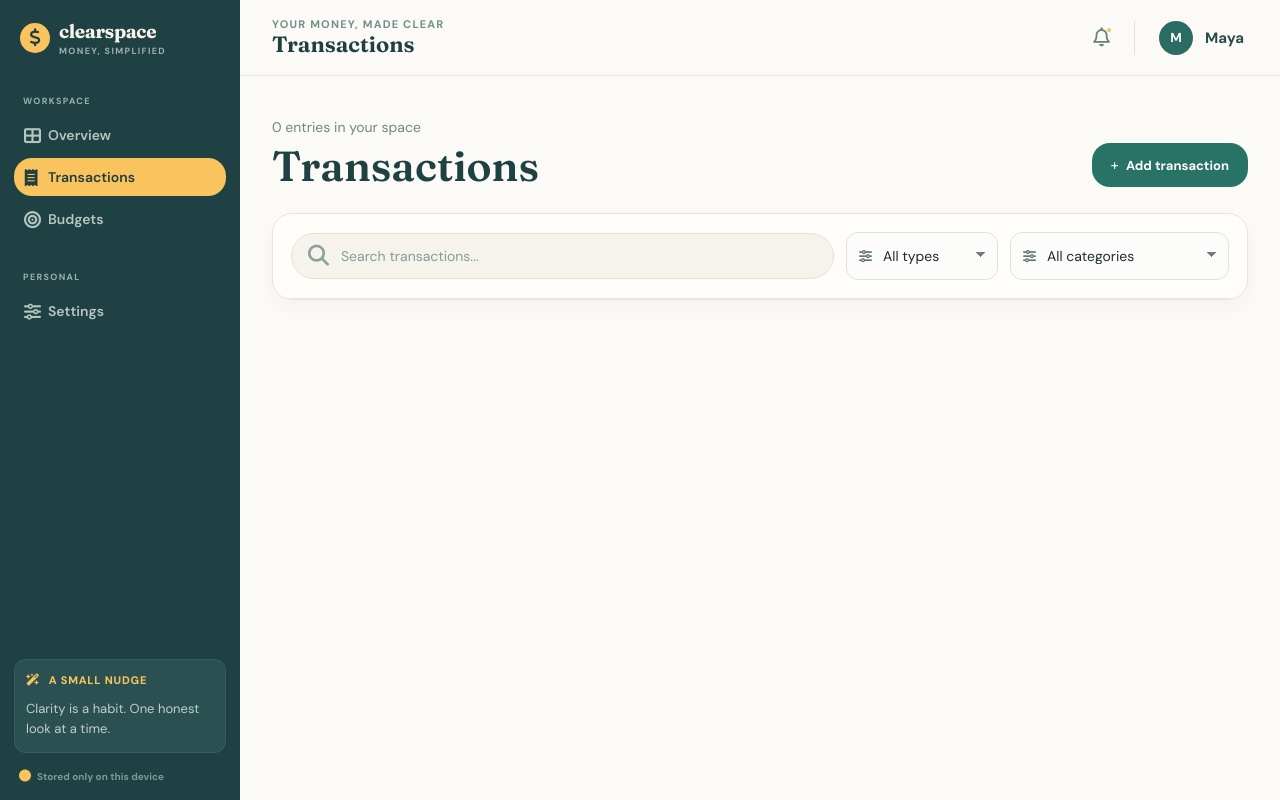
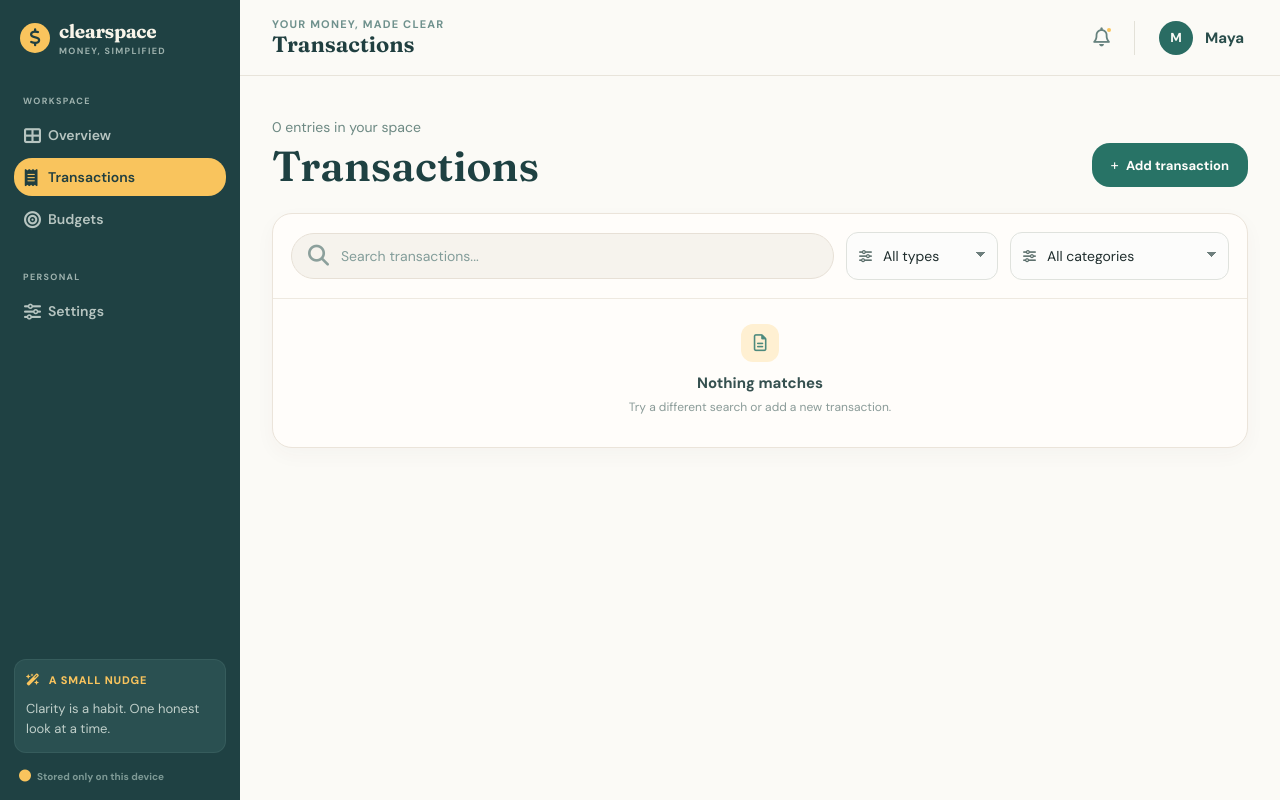
Before and after one commit to emperorfrost17-png/finance-tracker-app, a React (Vite) app: page /transactions in a window 1280 px wide. Built offline with nearby package versions, Linux system fonts and the light colour scheme.

Commit message:
made search bar work and created nothing matches

```diff
--- a/src/App.tsx
+++ b/src/App.tsx
@@ -13,8 +13,8 @@ export interface Transaction {
   icon: JSX.Element;
   title: string;
   amount: { expense: number; income: number };
-  merchant?: string;
-  note?: string;
+  merchant: string | null;
+  note: string | null;
   category:
     | "Housing"
     | "Transportation"
--- /dev/null
+++ b/src/components/NothingMatches.css
@@ -0,0 +1,34 @@
+.nothing-matches {
+  display: flex;
+  flex-direction: column;
+  align-items: center;
+  justify-content: center;
+  min-height: 148px;
+  padding: 22px 24px 28px;
+  text-align: center;
+}
+
+.nothing-matches-icon {
+  display: inline-flex;
+  align-items: center;
+  justify-content: center;
+  width: 38px;
+  height: 38px;
+  margin-bottom: 12px;
+  border-radius: 12px;
+  color: #4d8a7d;
+  background: #fff0d2;
+  font-size: 17px;
+}
+
+.nothing-matches h2 {
+  margin: 0;
+  color: #35504f;
+  font: 700 15px/1.25 var(--font-body);
+}
+
+.nothing-matches p {
+  margin: 7px 0 0;
+  color: #8a9b98;
+  font: 400 12px/1.4 var(--font-body);
+}
--- /dev/null
+++ b/src/components/NothingMatches.tsx
@@ -0,0 +1,13 @@
+import "./NothingMatches.css";
+
+export function NothingMatches() {
+  return (
+    <div className="nothing-matches">
+      <span className="nothing-matches-icon" aria-hidden="true">
+        <i className="fa-regular fa-file-lines"></i>
+      </span>
+      <h2>Nothing matches</h2>
+      <p>Try a different search or add a new transaction.</p>
+    </div>
+  );
+}
--- a/src/pages/TransactionsPage.tsx
+++ b/src/pages/TransactionsPage.tsx
@@ -1,5 +1,6 @@
 import { Sidebar } from "../components/Sidebar";
 import { Header } from "../components/Header";
+import { NothingMatches } from "../components/NothingMatches";
 import type { Transaction } from "../App";
 import { useState } from "react";
 import dayjs from "dayjs";
@@ -25,6 +26,13 @@ export function TransactionsPage({
     "All types" | "Expense" | "Income"
   >("All types");
   const [categoryFilter, setCategoryFilter] = useState("All categories");
+  const [searchQuery, setSearchQuery] = useState("");
+
+  const handleSearchQueryChange = (
+    event: React.ChangeEvent<HTMLInputElement>,
+  ) => {
+    setSearchQuery(event.target.value);
+  };
 
   const handleTypeFilterChange = (
     event: React.ChangeEvent<HTMLSelectElement>,
@@ -45,8 +53,17 @@ export function TransactionsPage({
       const categoryMatches =
         categoryFilter === "All categories" ||
         transaction.category === categoryFilter;
+      const searchMatches =
+        transaction.title.toLowerCase().includes(searchQuery.toLowerCase()) ||
+        transaction.category
+          .toLowerCase()
+          .includes(searchQuery.toLowerCase()) ||
+        (transaction.merchant &&
+          transaction.merchant
+            .toLowerCase()
+            .includes(searchQuery.toLowerCase()));
 
-      return typeMatches && categoryMatches;
+      return typeMatches && categoryMatches && searchMatches;
     });
   };
   // Function to handle the deletion of a transaction by its ID
@@ -99,6 +116,8 @@ export function TransactionsPage({
                   type="search"
                   placeholder="Search transactions..."
                   aria-label="Search transactions"
+                  value={searchQuery}
+                  onChange={handleSearchQueryChange}
                 />
               </label>
 
@@ -146,6 +165,9 @@ export function TransactionsPage({
                 </select>
               </div>
             </div>
+            {filteredTransactions().length === 0 && (
+              <NothingMatches />
+            ) }
             <ul className="transaction-list" aria-label="Transaction list">
               {filteredTransactions().map((transaction) => (
                 <li className="transaction-row" key={transaction.id}>
```
